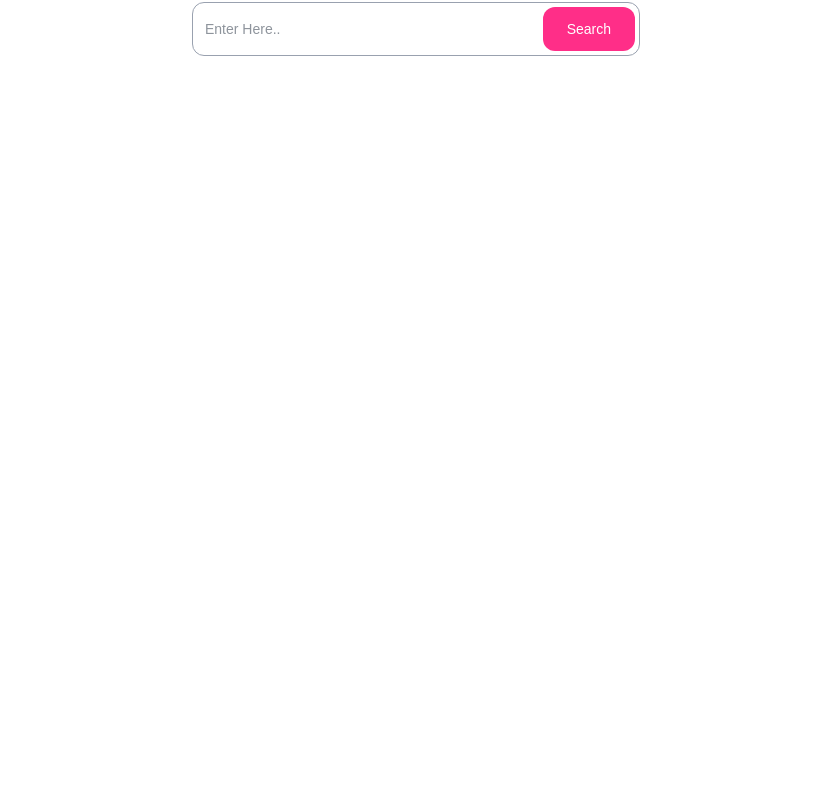
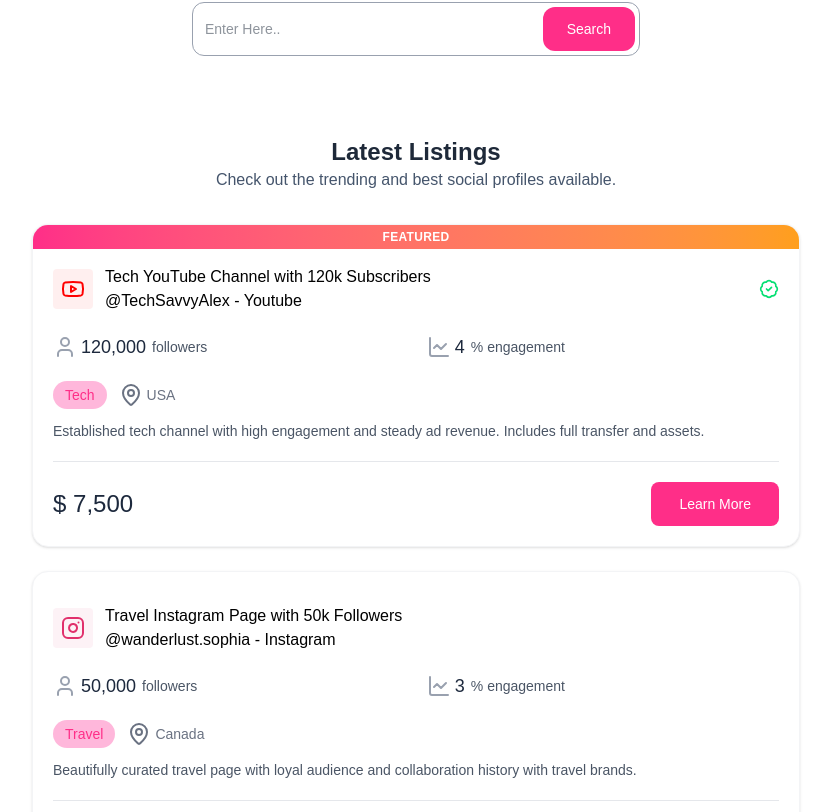
Before and after one commit to 1honoredcode1/Societe, a React (Vite) app: page / in a window 1280 px wide. Shown: the part 528-1340 px from the top of the page, without its empty margins (224-1055 px from the left). Before the commit the page ends 800 px from the top, so only its background shows below. Built offline with nearby package versions, Linux system fonts and the light colour scheme; no server answers; a web font is replaced by a local one.

Commit message:
Listings section created and some other minor things fixed

```diff
--- /dev/null
+++ b/src/app/features/listingsSlice.js
@@ -0,0 +1,24 @@
+import { createSlice } from "@reduxjs/toolkit";
+
+import { dummyListings } from "../../assets/assets";
+
+const listingSlice = createSlice({
+  name: "listings",
+  initialState: {
+    listings: dummyListings,
+    userListings: dummyListings,
+    balance: {
+      earned: 0,
+      withdrawn: 0,
+      available: 0,
+    },
+  },
+  reducers: {
+    setListings: (state, action) => {
+      state.listings = action.payload;
+    },
+  },
+});
+
+export const { setListings } = listingSlice.actions;
+export default listingSlice.reducer;
--- /dev/null
+++ b/src/app/store.js
@@ -0,0 +1,9 @@
+import { configureStore } from "@reduxjs/toolkit";
+
+import listingReducer from "./features/listingsSlice";
+
+export const store = configureStore({
+  reducer: {
+    listing: listingReducer,
+  },
+});
--- /dev/null
+++ b/src/components/Home/LatestListings.jsx
@@ -0,0 +1,27 @@
+import { useSelector } from "react-redux";
+
+import Title from "../extra/Title";
+
+import ListingCard from "./ListingCard";
+
+const LatestListings = () => {
+  const { listings } = useSelector((state) => state.listing);
+
+  return (
+    <div className="mt-20 mb-8">
+      <Title
+        title="Latest Listings"
+        description="Check out the trending and best social profiles available."
+      />
+      <div className="flex flex-col gap-6 pc-6">
+        {listings.slice(0, 4).map((listing, index) => (
+          <div key={index} className="mx-auto w-full max-w-3xl rounded-2xl">
+            <ListingCard listing={listing} />
+          </div>
+        ))}
+      </div>
+    </div>
+  );
+};
+
+export default LatestListings;
--- /dev/null
+++ b/src/components/Home/ListingCard.jsx
@@ -0,0 +1,101 @@
+import { BadgeCheck, LineChart, MapPin, User } from "lucide-react";
+import { platformIcons } from "../../assets/assets";
+import { useNavigate } from "react-router-dom";
+
+const ListingCard = ({ listing }) => {
+  const currency = import.meta.env.VITE_CURRENCY || "$";
+
+  const navigate = useNavigate();
+
+  return (
+    <div
+      className="relative bg-white rounded-2xl shadow-sm border border-gray-100 overflow-hidden
+  hover:shadow-md transition"
+    >
+      {/* Banner */}
+      {listing.featured && (
+        <>
+          <p className="py-1" />
+          <div
+            className="absolute top-0 left-0 w-full
+            bg-linear-to-r from-primary to-secondary-dull text-white text-center text-xs
+            font-semibold py-1 tracking-wide uppercase"
+          >
+            Featured
+          </div>
+        </>
+      )}
+      <div className="p-5 pt-8">
+        {/* Header */}
+        <div className="flex items-center gap-3 mb-3">
+          {platformIcons[listing.platform]}
+          <div className="flex flex-col">
+            <h2>{listing.title} </h2>
+            <p>
+              @{listing.username} -{" "}
+              <span className="capitalize">{listing.platform}</span>{" "}
+            </p>
+          </div>
+          {listing.verified && (
+            <BadgeCheck className="text-green-400 ml-auto w-5 h-5" />
+          )}
+        </div>
+        {/* Stats */}
+        <div className="flex flex-wrap justify-between max-w-lg items-center gap-3 my-5">
+          <div className="flex items-center text-sm text-gray-600">
+            <User className="size-6 mr-1 text-gray-400" />
+            <span className="text-lg font-medium text-slate-800 mr-1.5">
+              {listing.followers_count.toLocaleString()}{" "}
+            </span>{" "}
+            followers
+          </div>
+          {listing.engagement_rate && (
+            <div className="flex items-center text-sm text-gray-600">
+              <LineChart className="size-6 mr-1 text-gray-400" />
+              <span className="text-lg font-medium text-slate-800 mr-1.5">
+                {listing.engagement_rate}{" "}
+              </span>{" "}
+              % engagement
+            </div>
+          )}
+        </div>
+        {/* Location and Extra */}
+        <div className="flex items-center gap-3 mb-3">
+          <span className="text-sm font-medium bg-primary-dull/40 text-primary px-3 py-1 rounded-full capitalize">
+            {listing.niche}{" "}
+          </span>
+          {listing.country && (
+            <div className="flex items-center text-gray-500 text-sm">
+              <MapPin className="size-6 mr-1 text-gray-500" />
+              {listing.country}
+            </div>
+          )}
+        </div>
+        {/* Descriptipm */}
+        <p className="text-sm text-gray-600 mb-4 line-clamp-2">
+          {listing.description}{" "}
+        </p>
+        <hr className="my-5 border-gray-200" />
+        {/* Footer */}
+        <div className="flex items-center justify-between">
+          <div className="flex items-baseline">
+            <span className="text-2xl font-medium text-slate-800">
+              {currency} {listing.price.toLocaleString()}
+            </span>
+          </div>
+          <button
+            onClick={() => {
+              navigate(`/listing/${listing.id}`);
+              scrollTo(0, 0);
+            }}
+            className="px-7 py-3 bg-primary text-white text-sm rounded-lg hover:bg-primary-dull transition"
+          >
+            Learn More
+          </button>
+        </div>
+      </div>
+    </div>
+  );
+};
+
+export default ListingCard;
--- /dev/null
+++ b/src/components/extra/Title.jsx
@@ -0,0 +1,10 @@
+const Title = ({ title, description }) => {
+  return (
+    <div className="flex flex-col items-center mb-8">
+      <h3 className="text-2xl font-bold text-gray-800">{title} </h3>
+      <p className="text-slate-600 max-w-[500] ">{description} </p>
+    </div>
+  );
+};
+
+export default Title;
--- a/src/main.jsx
+++ b/src/main.jsx
@@ -1,11 +1,13 @@
 import { createRoot } from "react-dom/client";
 import { BrowserRouter } from "react-router-dom";
+import { Provider } from "react-redux";
 
 import { ClerkProvider } from "@clerk/clerk-react";
 
 import "./index.css";
+import App from "./App.jsx";
 
-import App from "./App.jsx";
+import { store } from "./app/store.js";
 
 const PUBLISHABLE_KEY = import.meta.env.VITE_CLERK_PUBLISHABLE_KEY;
 
@@ -19,7 +21,9 @@
       publishableKey={PUBLISHABLE_KEY}
       appearance={{ variables: { colorPrimary: "#ff2e88" } }}
     >
-      <App />
+      <Provider store={store}>
+        <App />
+      </Provider>
     </ClerkProvider>
   </BrowserRouter>,
 );
--- a/src/pages/Home.jsx
+++ b/src/pages/Home.jsx
@@ -1,9 +1,11 @@
-import Hero from "../components/Hero";
+import Hero from "../components/Home/Hero";
+import LatestListings from "../components/Home/LatestListings";
 
 const Home = () => {
   return (
     <div>
       <Hero />
+      <LatestListings />
     </div>
   );
 };
```
Also changed, not shown: src/components/Home/Hero.jsx (renamed from src/components/Hero.jsx), 1 other file (tests, documents, lock files or other folders).
